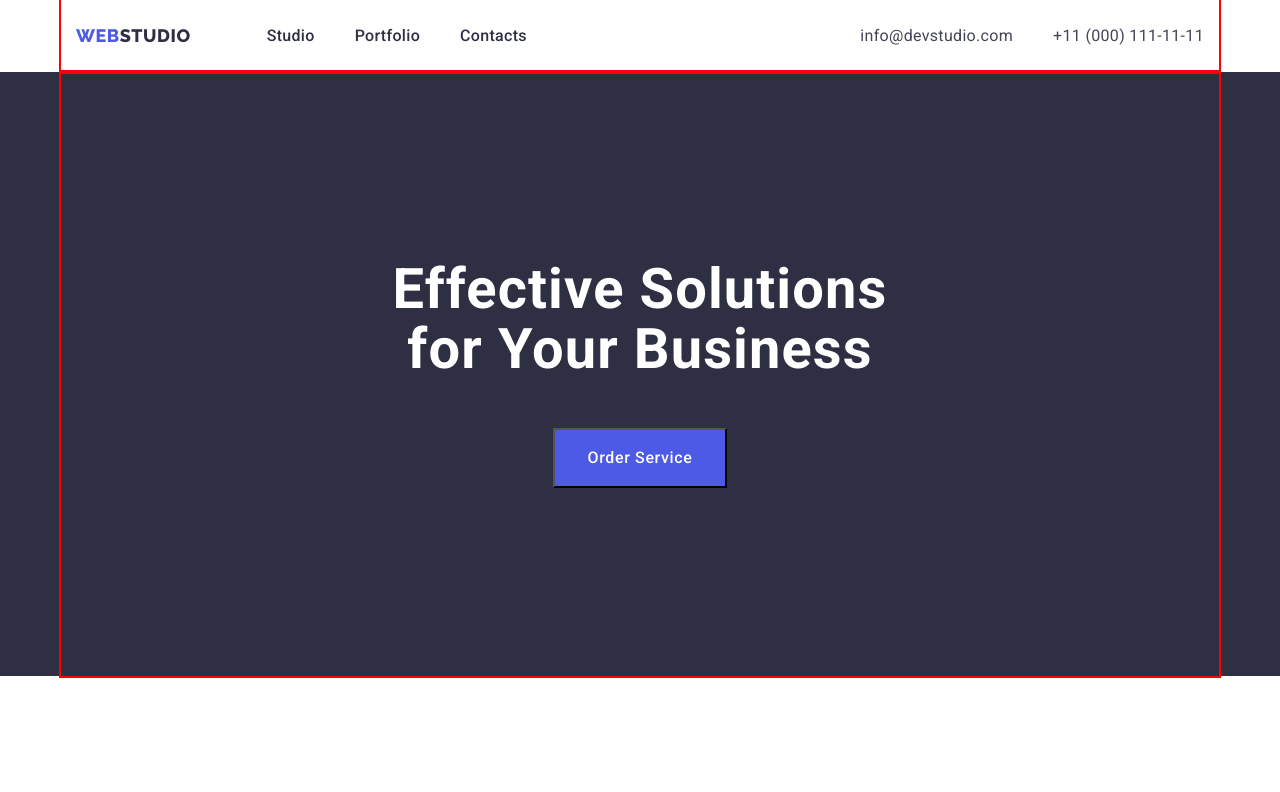
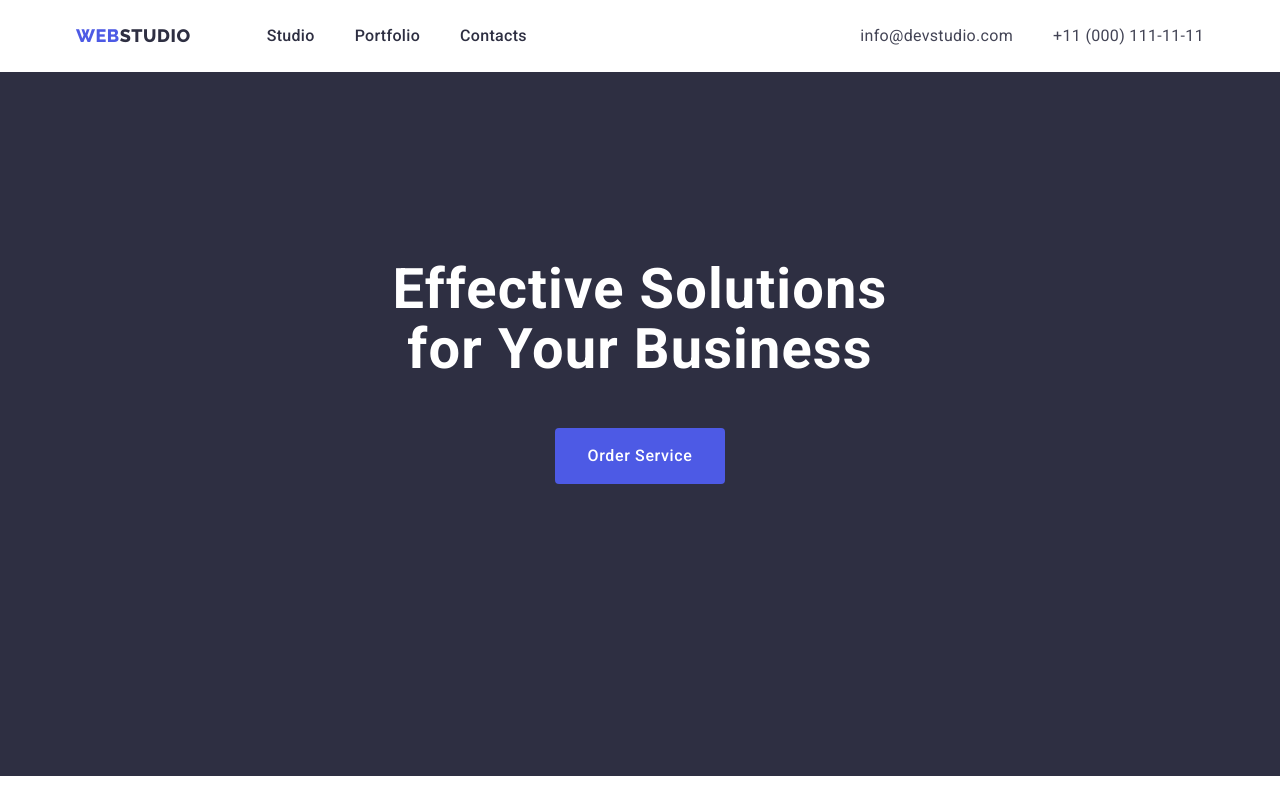
Before and after one commit to OleksandrD78/goit-markup-hw-03, a plain HTML site: page index.html in a window 1280 px wide. Shown: the top 792 px of the page. Drawn offline with nearby package versions, Linux system fonts and the light colour scheme.

Commit message:
hw-03-02

```diff
--- a/css/style.css
+++ b/css/style.css
@@ -35,9 +35,9 @@ body {
 .container {
     width: 100%;
     max-width: 1158px;
-    padding: 0 15px;
+    padding-left: 15px;
+    padding-right: 15px;
     margin: 0 auto;
-    outline: 2px solid red;
 }
 
 
@@ -75,6 +75,7 @@ body {
     padding-top: 24px;
     padding-bottom: 24px;
     justify-content: space-between;
+    border-bottom: 1px solid color var(--cornflower);
 }
 
 .header-navigation {
@@ -124,7 +125,8 @@ body {
     background: var(--navyblue);
 }
     .hero-container {
-        padding: 188px  292px;
+        padding-top: 188px;
+        padding-bottom: 292px;
         margin: 0 auto;
     }
 
@@ -136,7 +138,7 @@ body {
         line-height: 1.07;
         letter-spacing: 0.02em;
         text-align: center;
-        min-width: 496px;
+        max-width: 496px;
         margin: 0 auto;
         margin-bottom: 48px;
 }
@@ -152,6 +154,10 @@ body {
         display: block;
         padding: 16px 32px;
         margin: 0 auto;
+        min-width: 169px;
+        height: 56px;
+        border: none;
+        border-radius: 4px;
 }
 .hero-button:hover,
 .hero-button:focus {
@@ -163,6 +169,7 @@ body {
 .advantages {
     margin:0 0;
     padding-top: 120px;
+    padding-bottom: 120px;
 
 }
 
@@ -200,7 +207,7 @@ body {
 
 
 .products {
-    padding-top: 120px;
+    padding-bottom: 120px;
 }
 
 .products-title {
```
